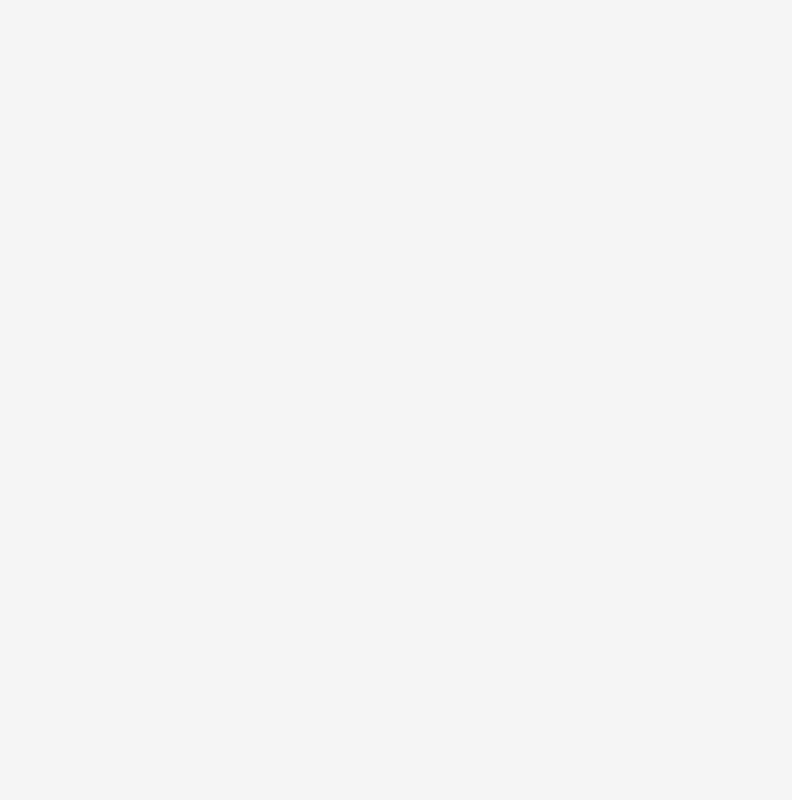
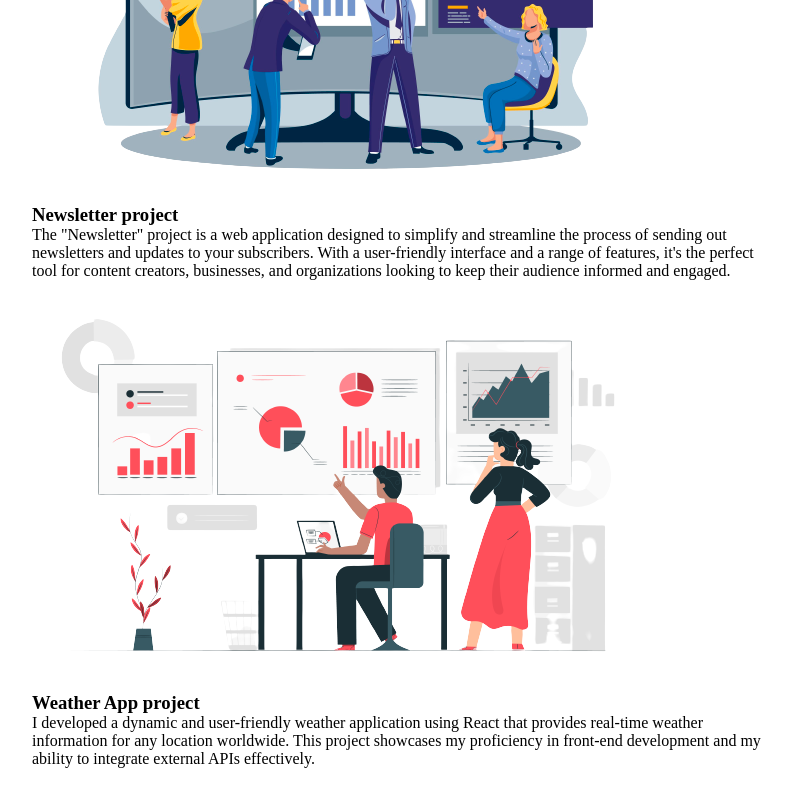
Before and after one commit to 2021BTech/simple_portfolio, a React (Create React App) app: page / in a window 1280 px wide. Shown: the part 554-1354 px from the top of the page, without its empty margins (240-1032 px from the left). Before the commit the page ends 800 px from the top, so only its background shows below. Built offline with nearby package versions, Linux system fonts and the light colour scheme.

Commit message:
project section

```diff
--- a/src/App.js
+++ b/src/App.js
@@ -1,11 +1,13 @@
 import Header from "./Components/Header/Header";
 import About from "./Components/About/About";
+import Portfolio from "./Components/Portfolio/Portfolio";
 
 function App() {
   return (
     <div>
       <Header />
       <About />
+      <Portfolio />
     </div>
   );
 }
--- /dev/null
+++ b/src/Components/Portfolio/Portfolio.jsx
@@ -0,0 +1,37 @@
+import React from "react";
+// images
+import AV1 from "../../assets/img/2.png";
+import AV2 from "../../assets/img/3.png";
+
+const Portfolio = () => {
+  return (
+    <div className="section">
+      <h2> Portfolio </h2>
+      {/* project section */}
+      <div className="project">
+        <img src={AV1} alt="project-1" />
+        <h3> Newsletter project</h3>
+        <p>
+          The "Newsletter" project is a web application designed to simplify and
+          streamline the process of sending out newsletters and updates to your
+          subscribers. With a user-friendly interface and a range of features,
+          it's the perfect tool for content creators, businesses, and
+          organizations looking to keep their audience informed and engaged.
+        </p>
+      </div>
+      {/* projection 2 */}
+      <div className="project">
+        <img src={AV2} alt="project-1" />
+        <h3> Weather App project</h3>
+        <p>
+          I developed a dynamic and user-friendly weather application using
+          React that provides real-time weather information for any location
+          worldwide. This project showcases my proficiency in front-end
+          development and my ability to integrate external APIs effectively.
+        </p>
+      </div>
+    </div>
+  );
+};
+
+export default Portfolio;
```
Also changed, not shown: src/assets/img/2.png (added), src/assets/img/3.png (added).
